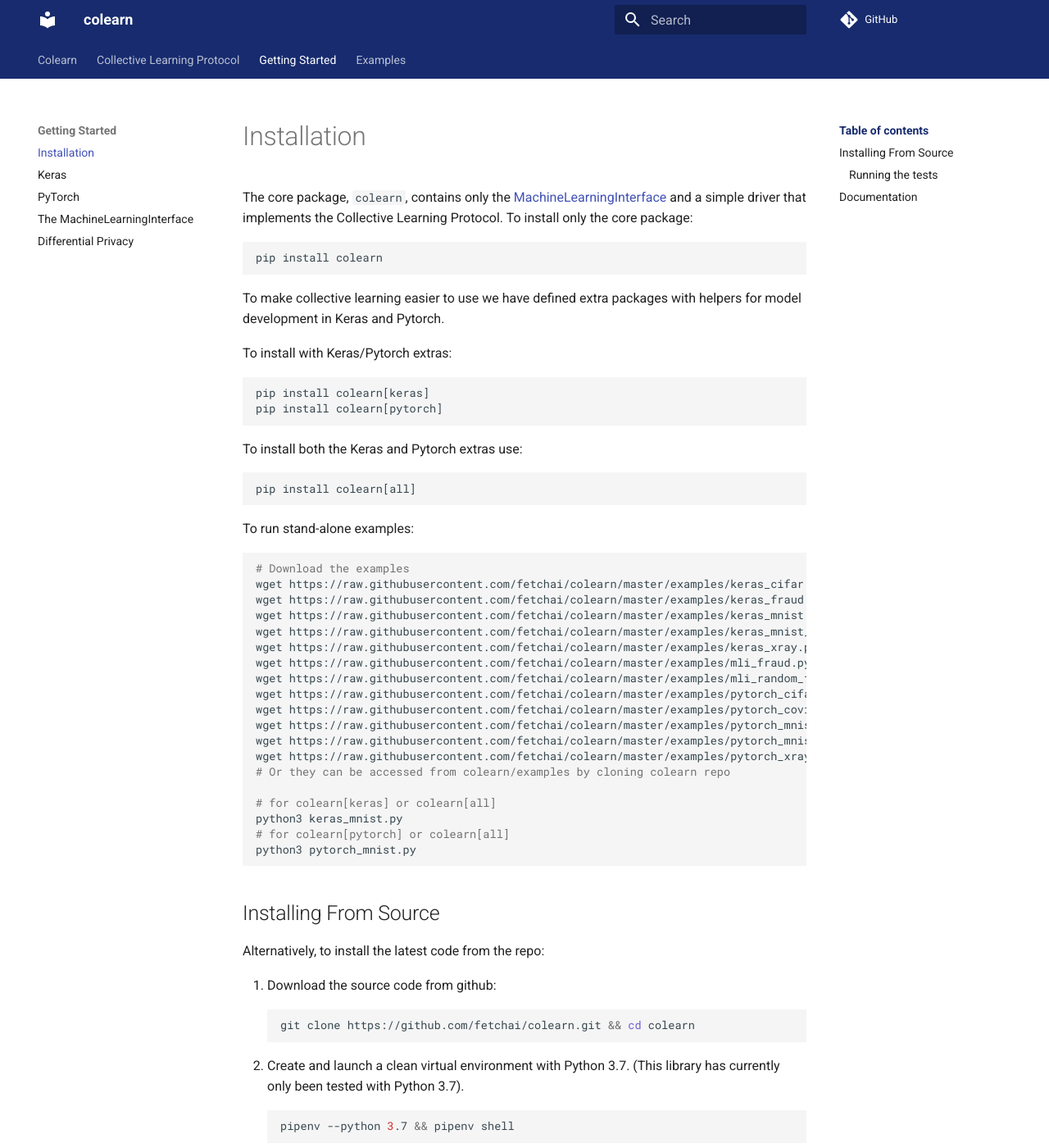
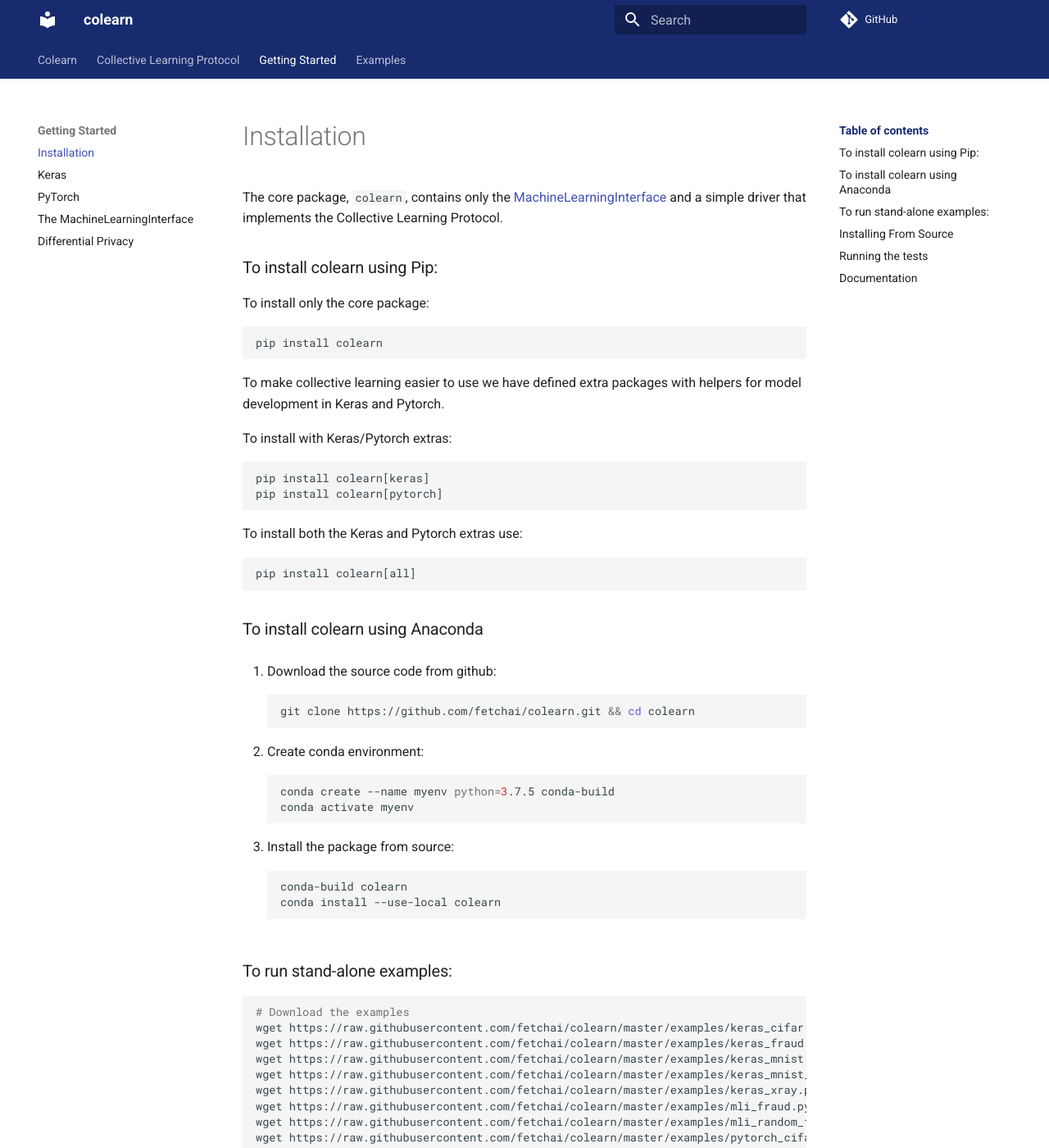
Before and after one commit to fetchai/colearn, an MkDocs documentation site: the page built from docs/installation.md, in a window 1280 px wide and 1400 px high. Shown: the whole window at 82% size. Built offline with MkDocs 1.6.1 and Material for MkDocs 9.7.7, drawn with Linux system fonts in a browser that asks for light colours; comment, search, counter and statistics services are not loaded.

Commit message:
Readme updates

````diff
--- a/docs/installation.md
+++ b/docs/installation.md
@@ -1,6 +1,9 @@
 # Installation
 The core package, `colearn`, contains only the [MachineLearningInterface](about.md) and a simple driver that
 implements the Collective Learning Protocol.
+
+### To install colearn using Pip:
+
 To install only the core package:
 ```
 pip install colearn
@@ -20,7 +23,27 @@
 pip install colearn[all]
 ```
 
-To run stand-alone examples:
+### To install colearn using Anaconda
+
+1. Download the source code from github:
+   ```bash
+   git clone https://github.com/fetchai/colearn.git && cd colearn
+   ```
+
+2. Create conda environment:
+   ```bash
+   conda create --name myenv python=3.7.5 conda-build
+   conda activate myenv
+   ```
+
+3. Install the package from source:
+   ```bash
+   conda-build colearn
+   conda install --use-local colearn
+   ```
+
+
+### To run stand-alone examples:
    ```bash
    # Download the examples
    wget https://raw.githubusercontent.com/fetchai/colearn/master/examples/keras_cifar.py
@@ -72,7 +95,7 @@
 pip install -e .[all]
 ```
 
-### Running the tests
+## Running the tests
 Tests can be run with:
 ```
 tox
````
Also changed, not shown: README.md (+2 -2 lines).
